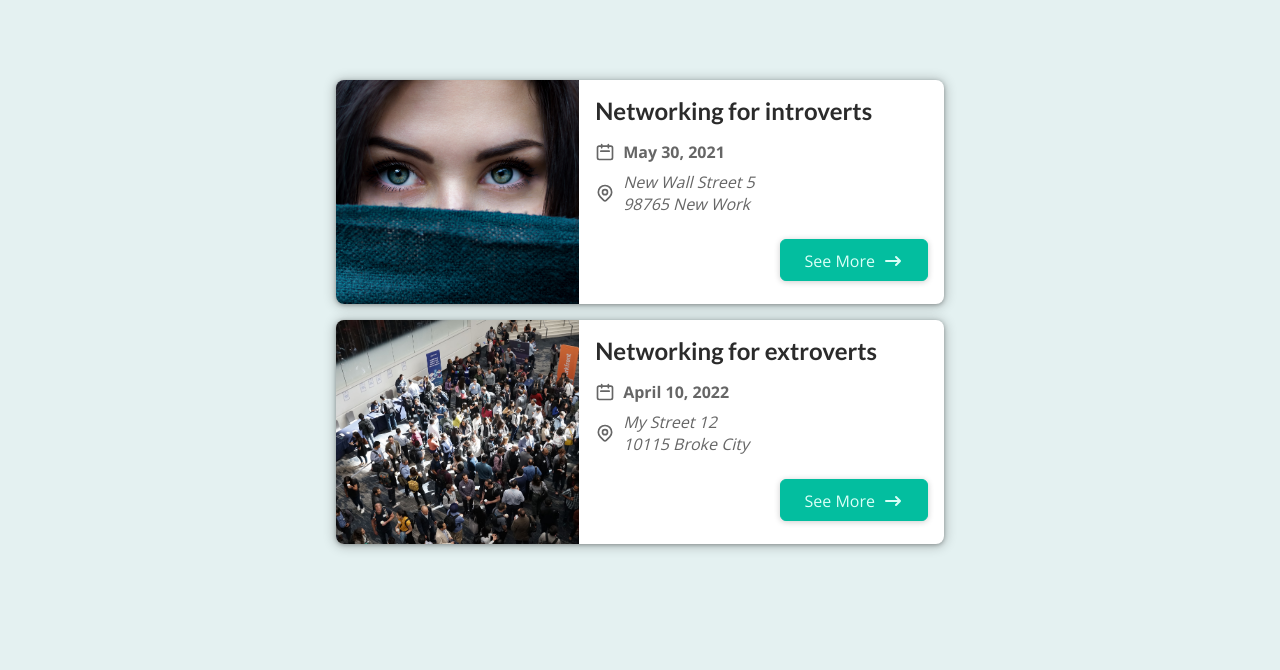
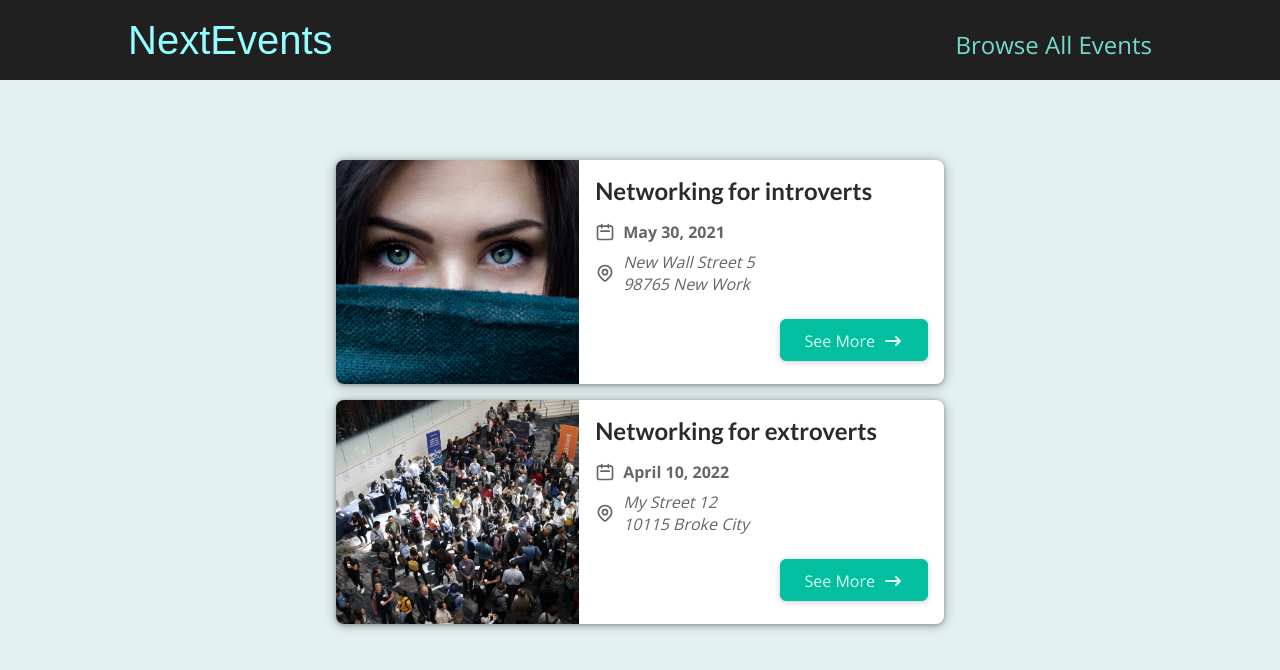
Before and after one commit to eXvimmer/nextjs_events_file_based_routing, a Next.js app: page / in a window 1280 px wide. Shown: the top 670 px of the page. Built offline with nearby package versions, Linux system fonts and the light colour scheme.

Commit message:
Add a general Layout wrapper component.

```diff
--- /dev/null
+++ b/components/Layout/Layout/index.js
@@ -0,0 +1,14 @@
+import { Fragment } from "react";
+
+import MainHeader from "../MainHeader";
+
+function Layout(props) {
+  return (
+    <Fragment>
+      <MainHeader />
+      <main>{props.children}</main>
+    </Fragment>
+  );
+}
+
+export default Layout;
--- /dev/null
+++ b/components/Layout/MainHeader/MainHeader.module.css
@@ -0,0 +1,41 @@
+.header {
+  width: 100%;
+  display: flex;
+  justify-content: space-between;
+  align-items: baseline;
+  padding: 1rem 10%;
+  height: 5rem;
+  background-color: #202020;
+}
+
+.logo {
+  font-size: 1.5rem;
+  color: white;
+  font-family: "Fira", sans-serif;
+  height: 100%;
+  display: flex;
+  justify-content: center;
+  align-items: center;
+  color: #94fdfd;
+}
+
+.logo a {
+  text-decoration: none;
+  color: #94fdfd;
+}
+
+.navigation a {
+  text-decoration: none;
+  color: #74dacc;
+  font-size: 1rem;
+}
+
+@media (min-width: 768px) {
+  .logo {
+    font-size: 2.5rem;
+  }
+
+  .navigation a {
+    font-size: 1.5rem;
+  }
+}
--- /dev/null
+++ b/components/Layout/MainHeader/index.js
@@ -0,0 +1,22 @@
+import Link from "next/link";
+
+import styles from "./MainHeader.module.css";
+
+function MainHeader() {
+  return (
+    <header className={styles.header}>
+      <div className={styles.logo}>
+        <Link href="/">NextEvents</Link>
+      </div>
+      <nav className={styles.navigation}>
+        <ul>
+          <li>
+            <Link href="/events">Browse All Events</Link>
+          </li>
+        </ul>
+      </nav>
+    </header>
+  );
+}
+
+export default MainHeader;
--- a/pages/_app.js
+++ b/pages/_app.js
@@ -1,7 +1,15 @@
+import { Fragment } from "react";
+import Layout from "../components/Layout/Layout";
 import "../styles/globals.css";
 
 function MyApp({ Component, pageProps }) {
-  return <Component {...pageProps} />;
+  return (
+    <Fragment>
+      <Layout>
+        <Component {...pageProps} />
+      </Layout>
+    </Fragment>
+  );
 }
 
 export default MyApp;
```
